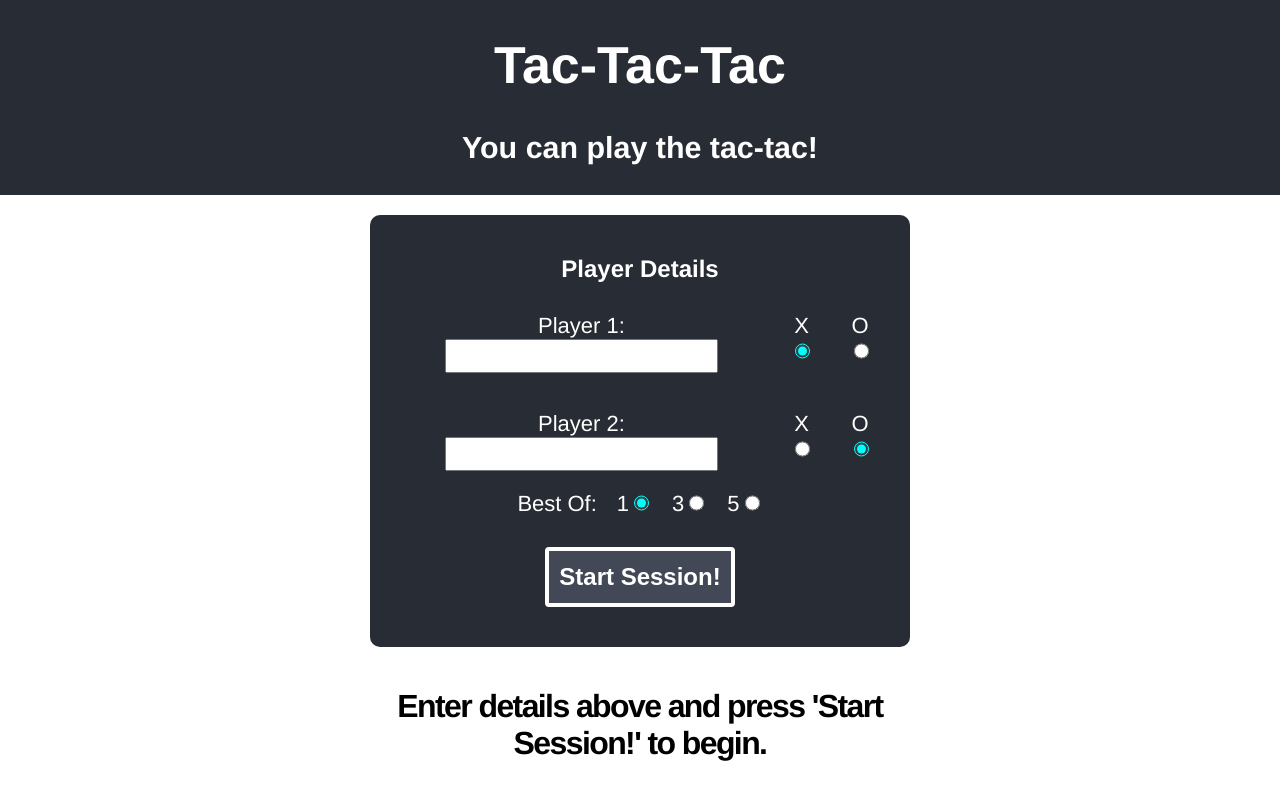
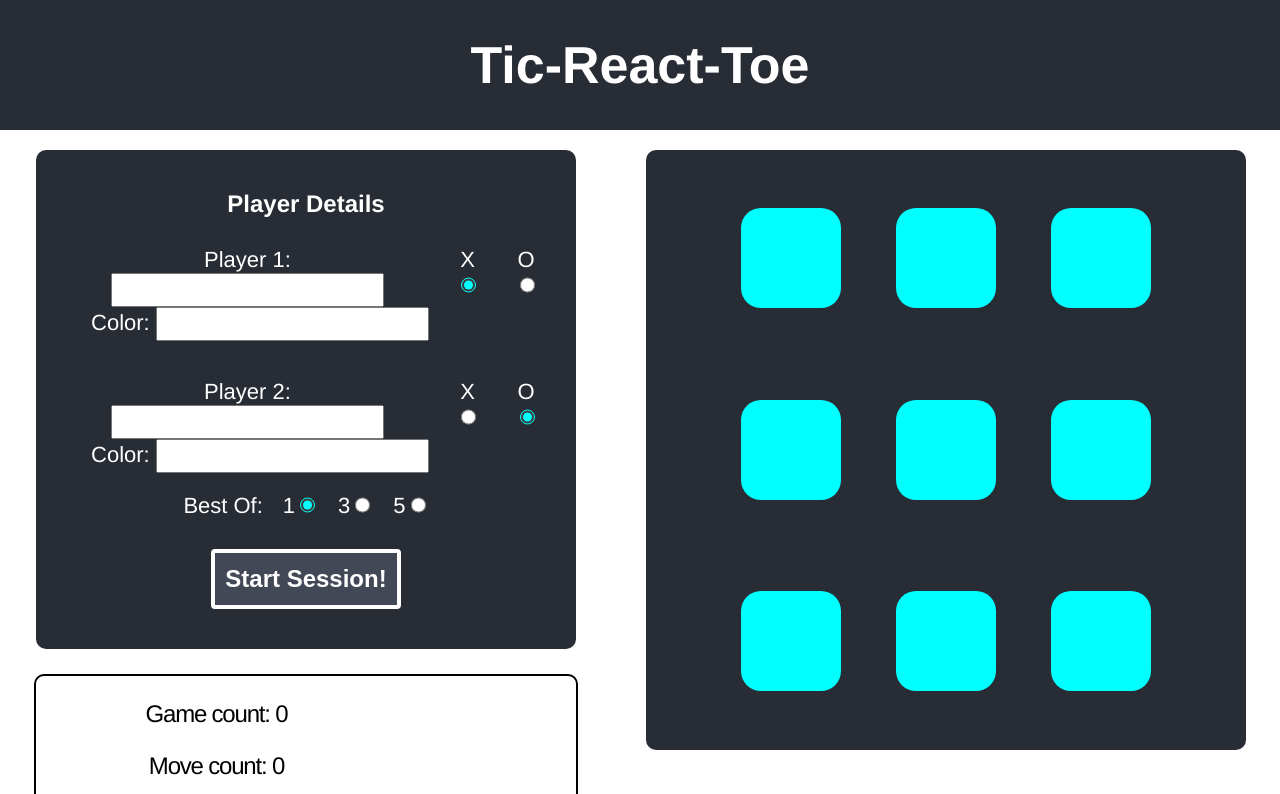
Before and after one commit to evmaperry/tic-react-toe, a React (Create React App) app: page / in a window 1280 px wide. Shown: the top 794 px of the page. Built offline with nearby package versions, Linux system fonts and the light colour scheme.

Commit message:
sorted borders, colors

```diff
--- a/src/App.css
+++ b/src/App.css
@@ -5,11 +5,11 @@
   display: flex;
   place-self: center;
   border-radius: 20px;
+  color: #282c34;
 }
 
 .box > h1 {
   margin:auto;
-  color: #282c34;
   font-family:'Courier New', Courier, monospace;
   font-size: 80px;
   font-weight: 100;
@@ -17,15 +17,15 @@
 
 .board {
   justify-content: center;
-  padding: 10px;
-  margin: 30px auto;
-  width: 500px;
-  height: 500px;
+  padding: 20px;
+  margin: 20px auto;
+  width: 560px;
+  height: 560px;
   display: grid;
   grid-template-columns: 25% 25% 25%;
-  gap: 5px;
+  gap: 15px;
   background-color: #282c34;
-  border-radius: 20px;
+  border-radius: 10px;
 }
 
 .form-container {
@@ -45,6 +45,12 @@
 .form-player > *, .form-winCondition > *, .winCondition-radio-container > * {
   padding:10px;
   font-size: 22px;
+}
+
+.form-player-name-color {
+  display: flex;
+  flex-direction: column;
+  align-items: end;
 }
 
 input[type="text"]{
@@ -85,18 +91,38 @@ button:active {
   background-color:#424856
 }
 
+.resetButton {
+  border-radius: 10px;
+  margin-top: 0px;
+}
+
 .stats-panel {
   display: flex;
   flex-direction: row;
-  width: 600px;
-  margin: auto;
+  width: 500px;
+  padding: 0px 20px;
+  margin-top: 25px;
+  border: solid 2px black;
+  border-radius: 10px;
   justify-content: space-around;
+  font-size: 24px;
+  letter-spacing: -.05em;
 }
 
 .message{
   letter-spacing: -.1em;
-  width: 500px;
-  margin: auto;
+  width: 80%;
+  padding: 20px;
+  border-radius: 10px;
+  margin: 20px auto;
+  background-color: #282c34;
+  color: white;
+}
+
+.body {
+  display: flex;
+  flex-direction: row;
+  justify-content: space-around;
 }
 
 .App {
--- a/src/App.js
+++ b/src/App.js
@@ -10,11 +10,11 @@ class App extends React.Component {
   constructor() {
     super()
     this.state = {
-      player1: { identity: 'player1', name: null, token: null, gamesWon: 0 }, // updates from PlayerForm
-      player2: { identity: 'player2', name: null, token: null, gamesWon: 0 }, // updates from PlayerForm
+      player1: { identity: 'player1', name: null, token: null, gamesWon: 0, color: 'green' }, // updates from PlayerForm
+      player2: { identity: 'player2', name: null, token: null, gamesWon: 0, color: 'red' }, // updates from PlayerForm
       winCondition: 1, // updates from PlayerForm
       sessionOn: null,
-      gameCount: 1, // updates from Board when game finishes
+      gameCount: 0, // updates from Board when game finishes
       moveCount: 0, // updates from Board when move made
       playerTurn: null, // updates from PlayerForm when game starts, Board when move made
       gameOn: false, // updates from PlayerForm when game starts
@@ -34,6 +34,7 @@ class App extends React.Component {
   }
 
   startSession(player1, player2, winCondition) {
+    if (player1.name !== '' && player2.name !== '') {
       this.setState(prevState => ({
         ...prevState,
 
@@ -48,11 +49,8 @@ class App extends React.Component {
         gameCount: 1,
         winner: null,
       }))
-    this.clearBoard()
+      this.clearBoard();
     }
-
-  clearBoard () {
-    this.childBoard.current.setState({boxes:tileData});
   }
 
   restartGame() {
@@ -64,6 +62,11 @@ class App extends React.Component {
       moveCount: 0,
       winner: null,
     }))
+    this.clearBoard();
+  }
+
+  clearBoard() {
+    this.childBoard.current.setState({ boxes: tileData });
   }
 
   switchTurn() {
@@ -127,27 +130,23 @@ class App extends React.Component {
       <div className="App">
         <header className="App-header">
           <div className='title'>
-            <h1>Tac-Tac-Tac</h1>
-            <h3>You can play the tac-tac!</h3>
+            <h1>Tic-React-Toe</h1>
           </div>
         </header>
+        <div className='body'>
+          <div className='left-side'>
             <PlayerForm
               startSession={this.startSession}
               winCondition={this.state.winCondition}
             />
-        <MessagePanel
-          player1={this.state.player1}
-          player2={this.state.player2}
-          playerTurn={this.state.playerTurn}
-          gameOn={this.state.gameOn}
-          winner={this.state.winner}
-          sessionWinner={this.state.sessionWinner} />
             <StatsPanel
               gameCount={this.state.gameCount}
               moveCount={this.state.moveCount}
               player1={this.state.player1}
               player2={this.state.player2}
-          sessionOn={this.state.sessionOn}/>
+              sessionOn={this.state.sessionOn} />
+          </div>
+          <div className='rightside'>
             <Board
               endGameWithTie={this.endGameWithTie}
               endGameWithWin={this.endGameWithWin}
@@ -162,6 +161,15 @@ class App extends React.Component {
               moveCount={this.state.moveCount}
               ref={this.childBoard} />
           </div>
+        </div>
+        <MessagePanel
+          player1={this.state.player1}
+          player2={this.state.player2}
+          playerTurn={this.state.playerTurn}
+          gameOn={this.state.gameOn}
+          winner={this.state.winner}
+          sessionWinner={this.state.sessionWinner} />
+      </div>
     );
   }
 }
--- a/src/components/Board.js
+++ b/src/components/Board.js
@@ -14,22 +14,21 @@ class Board extends React.Component {
     this.state = {
       boxes: tileData,
     }
-    this.updateGame = this.updateGame.bind(this);
+    this.updateTile = this.updateTile.bind(this);
     this.gameLogic = this.gameLogic.bind(this);
     this.checkForWin = this.checkForWin.bind(this);
     this.checkForTie = this.checkForTie.bind(this);
+    this.checkForWinningPlays = this.checkForWinningPlays.bind(this);
+    this.addBorders = this.addBorders.bind(this);
     this.resetBoxes = this.resetBoxes.bind(this);
+
+    this.winningCombos = [[0, 1, 2], [3, 4, 5], [6, 7, 8], [0, 3, 6], [1, 4, 7], [2, 5, 8], [0, 4, 8], [2, 4, 6]];
   }
 
-
-
-
-  updateGame(id) {
+  updateTile(id) {
     // only allow setTiles to execute if
     // game is on
     if (this.props.gameOn) {
-      //console.log(id, this.state.boxes[id].value);
-      //console.log(this.props.player1.name, this.props.playerTurn, this.props.player1.token)
 
       this.setState(
         // returns new mapped tiles state with
@@ -41,12 +40,12 @@ class Board extends React.Component {
               // player1
               if (this.props.playerTurn === this.props.player1.name) {
                 this.props.switchTurn(); // run switch turn on valid move
-                return { ...tile, value: this.props.player1.token }
+                return { ...tile, value: this.props.player1.token, color: this.props.player1.color, border: false, }
               }
               // player2
               else if (this.props.playerTurn === this.props.player2.name) {
                 this.props.switchTurn();
-                return { ...tile, value: this.props.player2.token }
+                return { ...tile, value: this.props.player2.token, color: this.props.player2.color, border: false, }
               }
             }
             return tile // don't change the tile if none of above applies
@@ -64,12 +63,17 @@ class Board extends React.Component {
   gameLogic() {
     const player1Tiles = this.state.boxes.filter(tile => tile.value === this.props.player1.token).map(tile => tile.id);
     const player2Tiles = this.state.boxes.filter(tile => tile.value === this.props.player2.token).map(tile => tile.id);
+    let emptyTiles = this.state.boxes.filter(tile => tile.value === null)
     //
     const didPlayer1Win = this.checkForWin(player1Tiles, this.props.player1);
     const didPlayer2Win = this.checkForWin(player2Tiles, this.props.player2);
     // if a winner is not set, then check for
     if (this.props.moveCount === 9 && (!didPlayer1Win && !didPlayer2Win)) {
       this.checkForTie(this.state.boxes)
+    }
+    if (!didPlayer1Win && !didPlayer2Win) {
+    this.checkForWinningPlays(this.props.player1, player1Tiles, emptyTiles);
+    this.checkForWinningPlays(this.props.player2, player2Tiles, emptyTiles);
     }
   }
 
@@ -80,11 +84,11 @@ class Board extends React.Component {
   }
 
   checkForWin(playerTiles, player) {
-    const winningCombos = [[0, 1, 2], [3, 4, 5], [6, 7, 8], [0, 3, 6], [1, 4, 7], [2, 5, 8], [0, 4, 8], [2, 4, 6]];
+    //const winningCombos = [[0, 1, 2], [3, 4, 5], [6, 7, 8], [0, 3, 6], [1, 4, 7], [2, 5, 8], [0, 4, 8], [2, 4, 6]];
 
-    for (let combo of winningCombos) {
+    for (let combo of this.winningCombos) {
       if (combo.every(id => playerTiles.includes(id))) {
-        console.log('name: '+ player.name + ' won')
+        console.log('name: ' + player.name + ' won')
         this.props.endGameWithWin(player); // winner set to the player.name from props
         return true;
       }
@@ -92,8 +96,55 @@ class Board extends React.Component {
     return false;
   }
 
+  // will look at board to see if any open plays will win game
+  checkForWinningPlays(player, playerTiles, nullTiles) {
+    // return an array of winning plays
+    let winningPlays = [];
+
+    // iterate over id's of null tiles
+    for (let nullTile of nullTiles) {
+      // assign array of a player's possible tiles given empty tile
+      let possibleTiles = playerTiles.concat(nullTile.id)
+      // iterate over id's of combos
+      for (let combo of this.winningCombos) {
+        // check if all members of combo are
+        // included in possibleTiles
+        if (combo.every((tile) => possibleTiles.includes(tile))) {
+          // if so, push the nullTile we're on
+          winningPlays.push(nullTile);
+        }
+      }
+    }
+
+    if (winningPlays.length > 0) {
+      this.addBorders(player, winningPlays);
+    }
+  }
+
+  // knowing what plays are winners for each player
+  // add a border of player.color to winning tiles
+  addBorders(player, winningPlays) {
+    let winningIds = winningPlays.map(tile => tile.id)
+
+    // check that some of the
+    // winning play tiles needs a border
+    // !every true is the same as some false
+    // this stops infinite update loop
+    if (!winningPlays.every((tile) => tile.border === true) && this.props.gameOn) {
+
+      this.setState({
+        boxes: this.state.boxes.map((tile) => {
+          if (winningIds.includes(tile.id)) {
+            return { ...tile, border: true, color: player.color }
+          }
+          return tile;
+        })
+      })
+    }
+  }
+
   resetBoxes() { // when called, will also call restartGame in App
-    this.setState({ boxes: tileData })
+    //this.setState({ boxes: tileData })
     this.props.restartGame()
   }
 
@@ -104,27 +155,29 @@ class Board extends React.Component {
   }
 
   render() {
-    console.log('Tiles: ',this.state.boxes)
+    console.log('Board boxes: ', this.state.boxes)
     const boxElements = this.state.boxes.map(currentTile => {
       return (
         <Box
           key={currentTile.id}
+          border={currentTile.border}
+          color={currentTile.color}
           value={currentTile.value}
-          updateGame={() => { this.updateGame(currentTile.id) }}
+          updateTile={() => { this.updateTile(currentTile.id) }}
         />
       )
     })
 
     // resetButton renders when the game is over, there's a winner,
     // and there's no session winner.
-    const resetButton = <button onClick={this.resetBoxes}>Reset</button>
+    const resetButton = <button className='resetButton' onClick={this.resetBoxes}>Reset</button>
 
     return (
       <div>
-        {((this.props.gameOn === false && this.props.winner !== null) && !this.props.sessionWinner) && resetButton}
         <div className="board">
           {boxElements}
         </div>
+        {((this.props.gameOn === false && this.props.winner !== null) && !this.props.sessionWinner) && resetButton}
       </div>
     )
   }
--- a/src/components/Box.js
+++ b/src/components/Box.js
@@ -2,12 +2,27 @@ import React from 'react'
 
 class Box extends React.Component {
   constructor(props) {
-    super();
+    super(props);
+    this.state = {
+      styles: {
+        'border': null,
+        'color': null,
+      }
+    }
+  }
+
+  static getDerivedStateFromProps(props, state) {
+    if (props.border === true){
+        return { styles: { 'border': `solid 4px ${props.color}`, 'color': `${ props.color }`}}
+    } else {
+      return { styles: { 'border': null, 'color': `${ props.color }`} }
+    }
   }
 
   render() {
+    console.log('box props', this.props, 'state', this.state)
     return (
-      <div className="box" onClick={this.props.updateGame}>
+      <div style={this.state.styles} className="box" onClick={this.props.updateTile}>
         <h1>{this.props.value}</h1>
       </div>
     )
--- a/src/components/MessagePanel.js
+++ b/src/components/MessagePanel.js
@@ -15,17 +15,16 @@ class MessagePanel extends React.Component {
 
     // if session won by either player
     if (props.sessionWinner !== null) {
-      newMessage = `${props.sessionWinner} has won the session. Press 'Start Session!' to go again.`;
+      newMessage = `${props.sessionWinner} wins the session! Press 'Start Session!' to go again.`;
     }
 
+    // start of session
     else if (props.gameOn === false && props.winner === null) {
-      newMessage = `Enter details above and press 'Start Session!' to begin.`;
+      newMessage = `Enter details above and press 'Start Session!' to begin. Please enter a color that's HTML friendly`;
     }
 
-    // TODO: this message displays when a game is won on the last
-    // move,
     else if (props.gameOn === false && props.winner) {
-      newMessage = `${props.winner} wins! Press 'Reset' to continue.`
+      newMessage = `${props.winner} wins the game! Press 'Reset' to continue the session.`
     }
 
     else if (props.gameOn === false && props.winner === false) {
--- a/src/components/PlayerForm.js
+++ b/src/components/PlayerForm.js
@@ -51,17 +51,29 @@ class PlayerForm extends React.Component {
           <h2>Player Details</h2>
 
           <div className='form-player'>
+            <div className="form-player-name-color">
               <div>
-              <label htmlFor="player1">Player 1: </label>
+                <label htmlFor="player1.name">Player 1: </label>
                 <input
                   type='text'
                   value={this.state.player1.name}
                   onChange={this.handlePlayerChange}
                   name='player1.name'
-                id='player1'>
+                  id='player1.name'>
                 </input>
               </div>
 
+              <div>
+                <label htmlFor="player1.color">Color: </label>
+                <input
+                  type='text'
+                  value={this.state.player1.color}
+                  onChange={this.handlePlayerChange}
+                  name='player1.color'
+                  id='player1.color'>
+                </input>
+              </div>
+            </div>
             <div>
               <label htmlFor="player1.X"> X</label>
               <input
@@ -92,6 +104,7 @@ class PlayerForm extends React.Component {
           <br></br>
 
           <div className="form-player">
+            <div className="form-player-name-color">
               <div>
                 <label htmlFor='player2.name'>Player 2: </label>
                 <input
@@ -101,6 +114,18 @@ class PlayerForm extends React.Component {
                   name='player2.name'
                   id='player2.name'>
                 </input>
+              </div>
+
+              <div>
+                <label htmlFor="player2.color">Color: </label>
+                <input
+                  type='text'
+                  value={this.state.player2.color}
+                  onChange={this.handlePlayerChange}
+                  name='player2.color'
+                  id='player2.color'>
+                </input>
+              </div>
             </div>
 
             <div>
--- a/src/components/StatsPanel.js
+++ b/src/components/StatsPanel.js
@@ -4,17 +4,21 @@
 import React from 'react'
 
 class StatsPanel extends React.Component {
-  constructor(props){
+  constructor(props) {
     super(props)
   }
 
-  render () {
+  render() {
     return (
       <div className='stats-panel'>
-        <p>Game count: {this.props.gameCount}</p>
-        <p>Move count: {this.props.moveCount}</p>
-        {this.props.player1.name && <p>{`${this.props.player1.name}'s wins: ${this.props.player1.gamesWon}`}</p>}
-        {this.props.player2.name && <p>{`${this.props.player2.name}'s wins: ${this.props.player2.gamesWon}`}</p>}
+        <div className='stats-panel-top-row'>
+          <p>Game count: {this.props.gameCount}</p>
+          <p>Move count: {this.props.moveCount}</p>
+        </div>
+        <div className='stats-panel-top-row'>
+          {this.props.player1.name && <p>{`${this.props.player1.name}'s wins: ${this.props.player1.gamesWon}`}</p>}
+          {this.props.player2.name && <p>{`${this.props.player2.name}'s wins: ${this.props.player2.gamesWon}`}</p>}
+        </div>
       </div>
     )
   }
```
Also changed, not shown: src/data/tileData.js (+18 -0 lines), 15 other files (tests, documents, lock files or other folders). Lines whose indentation alone changed are shown as unchanged.
